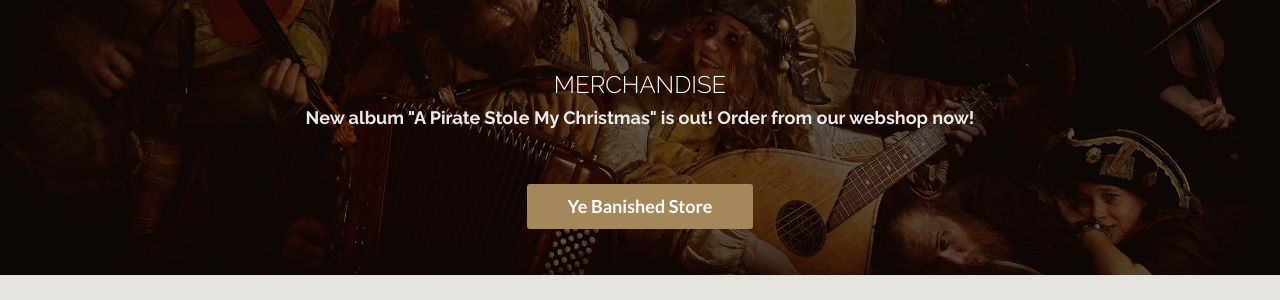
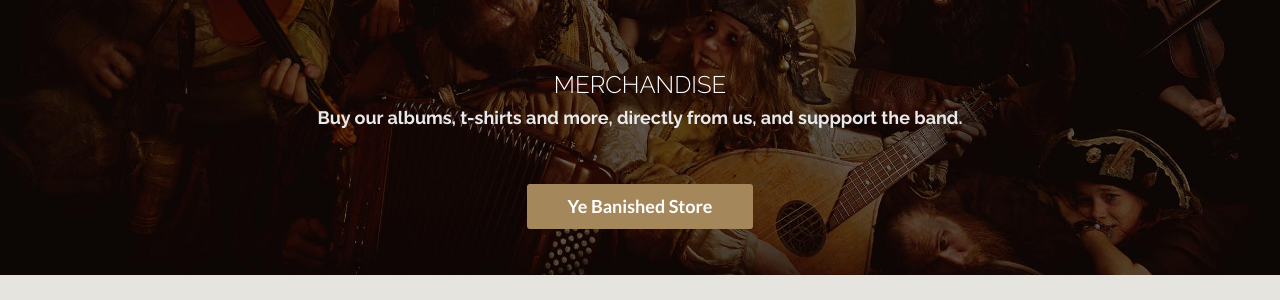
Before and after one commit to danielwerthen/yebanished, a Jekyll site: the page built from index.html, in a window 1280 px wide and 900 px high, scrolled down 1562 px. Shown: the part 153-453 px from the top of the window. Built offline with Jekyll 4.4.1, drawn with Linux system fonts in a browser that asks for light colours; a script that is not in the unit is left out.

Commit message:
Update index.html

```diff
--- a/index.html
+++ b/index.html
@@ -93,7 +93,7 @@ title: Ye Banished Privateers
       <br>
       <br>
       <h3>MERCHANDISE</h3>
-      <a href="https://ye-banished-privateers-treasure-chest.myshopify.com/"><h4><b>New album "A Pirate Stole My Christmas" is out! Order from our webshop now!</b></h4></a>
+      <a href="https://ye-banished-privateers-treasure-chest.myshopify.com/"><h4><b>Buy our albums, t-shirts and more, directly from us, and suppport the band.</b></h4></a>
       <br>
       <br>
       <a class="btn btn-theme btn-lg" href="https://ye-banished-privateers-treasure-chest.myshopify.com/">Ye Banished Store</a>
```
